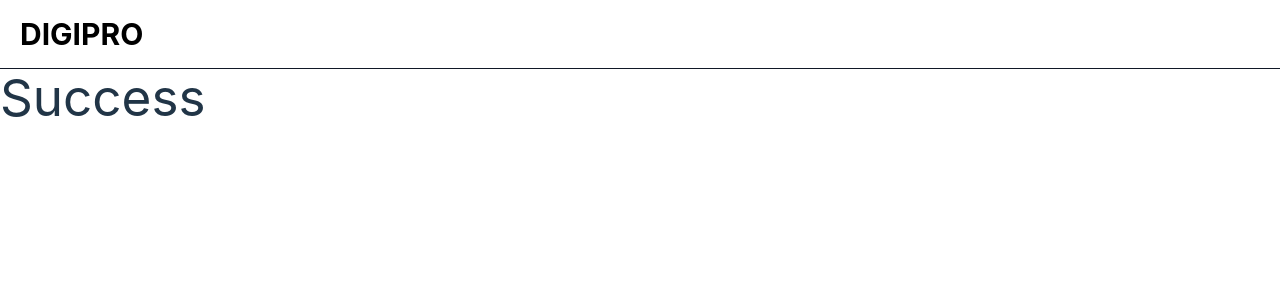
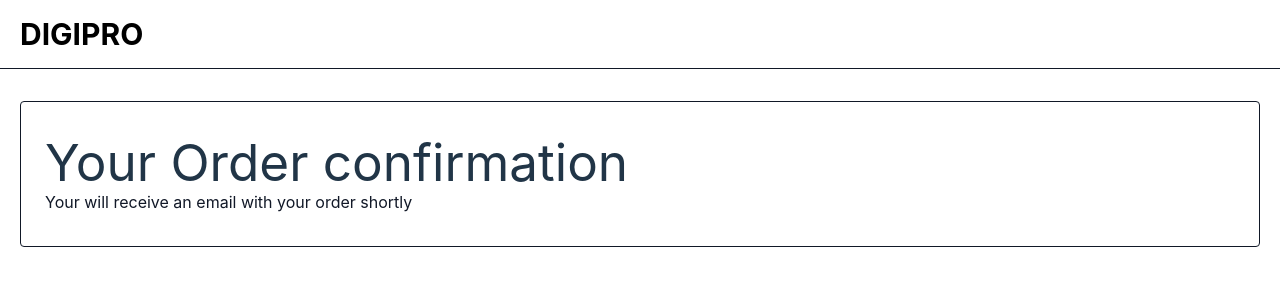
Before and after one commit to safatsaat2/simple-digital-product, a React (Vite) app: page /Success in a window 1280 px wide. Shown: the top 300 px of the page. Built offline with nearby package versions, Linux system fonts and the light colour scheme.

Commit message:
success page implementation

```diff
--- a/src/components/Success.tsx
+++ b/src/components/Success.tsx
@@ -2,8 +2,9 @@ type Props = {}
 
 const Success = (props: Props) =>{
     return(
-        <div>
-            <h1>Success</h1>
+        <div className="border rounded px-6 py-8 flex-col flex mt-8 items-start h-min container">
+            <h1>Your Order confirmation</h1>
+            <p className="text-gray-900">Your will receive an email with your order shortly</p>
         </div>
     )
 }
```
